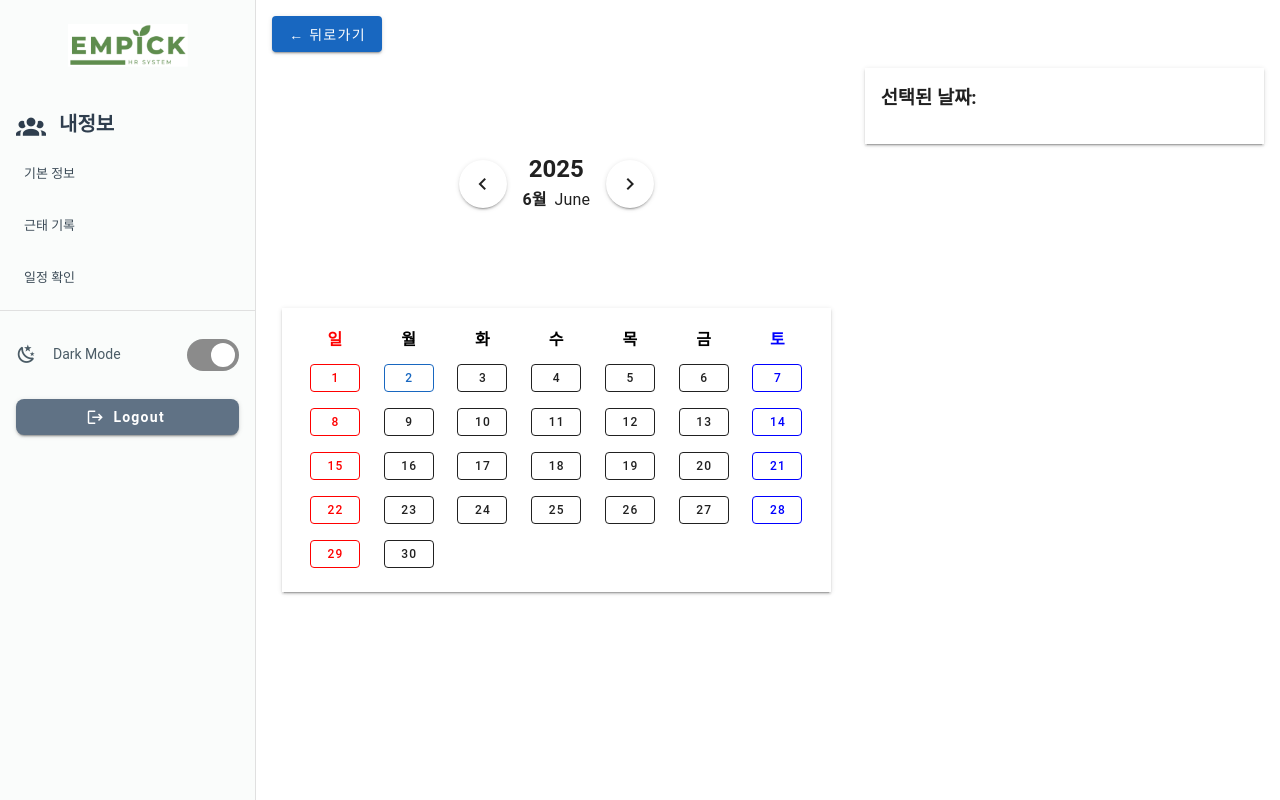
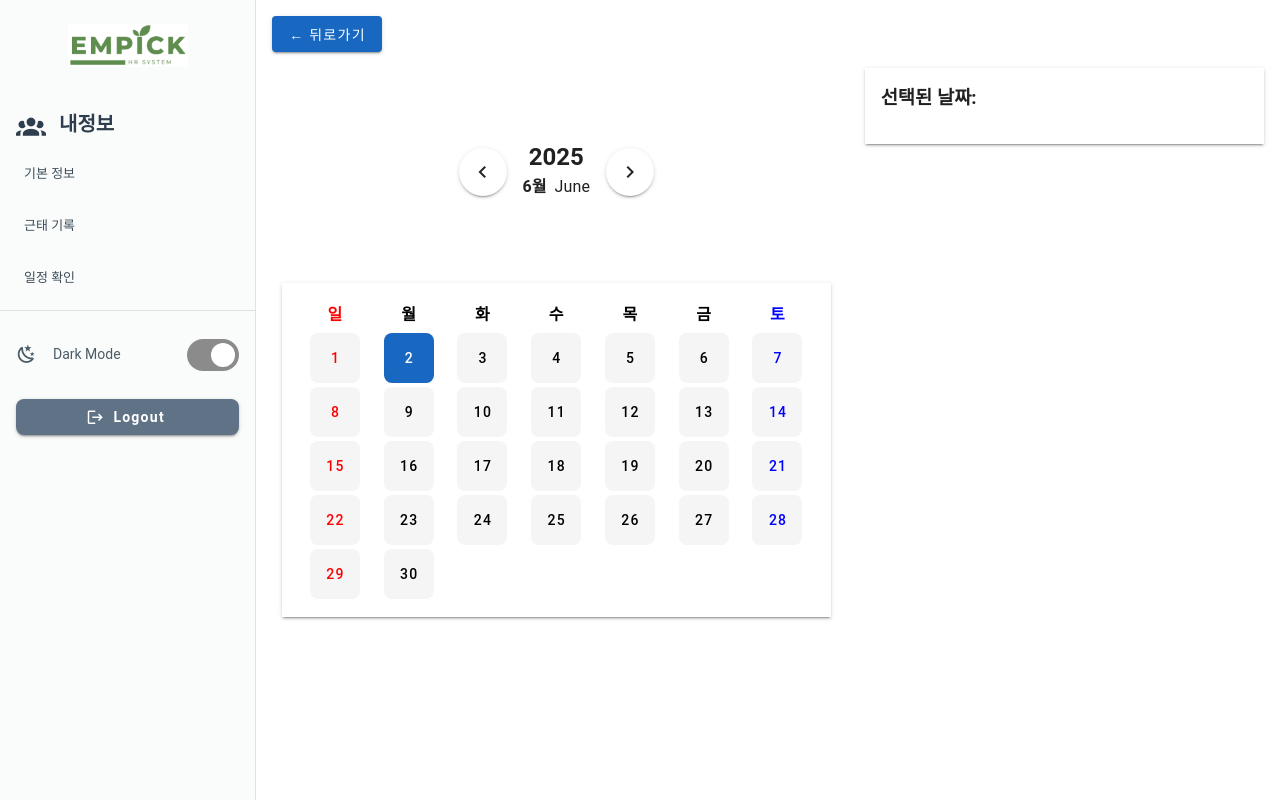
Before and after one commit to yehang218/Empick, a Vue app: page /test/mj/calendar in a window 1280 px wide. Built offline with nearby package versions, Linux system fonts and the light colour scheme.

Commit message:
refactor : 달력 디자인 개선

```diff
--- a/src/components/common/Calendar.vue
+++ b/src/components/common/Calendar.vue
@@ -41,19 +41,17 @@
             <v-col
               v-for="(day, dIdx) in week"
               :key="dIdx"
-              class="text-center"
+              class="text-center pa-0"
               style="flex-basis: 14.28%; max-width: 14.28%;"
             >
               <v-btn
                 v-if="day"
-                :color="selectedDay === day ? 'primary' : 'default'"
+                :color="selectedDay === day ? 'primary' : undefined"
                 @click="selectDay(day)"
-                class="ma-1"
-                variant="outlined"
-                size="small"
+                class="calendar-day-btn"
                 :style="{ color: dIdx === 0 ? 'red' : dIdx === 6 ? 'blue' : '' }"
               >
-                {{ day }}
+              {{ day }}
               </v-btn>
             </v-col>
           </v-row>
@@ -160,6 +158,23 @@ const nextMonth = () => {
   height: auto;
 }
 
+.calendar-day-btn {
+  min-width: 50px;
+  height: 50px;
+  border-radius: 8px;
+  box-shadow: none;
+  border: none;
+  background-color: #f5f5f5;
+  color: black;
+  font-weight: 500;
+  padding: 0;
+  margin: 2px; /* 버튼 사이 간격 축소 */
+}
+
+.calendar-day-btn:hover {
+  background-color: #e0e0e0;
+}
+
 .weekday-row,
 .week-row {
   margin: 0;
```
